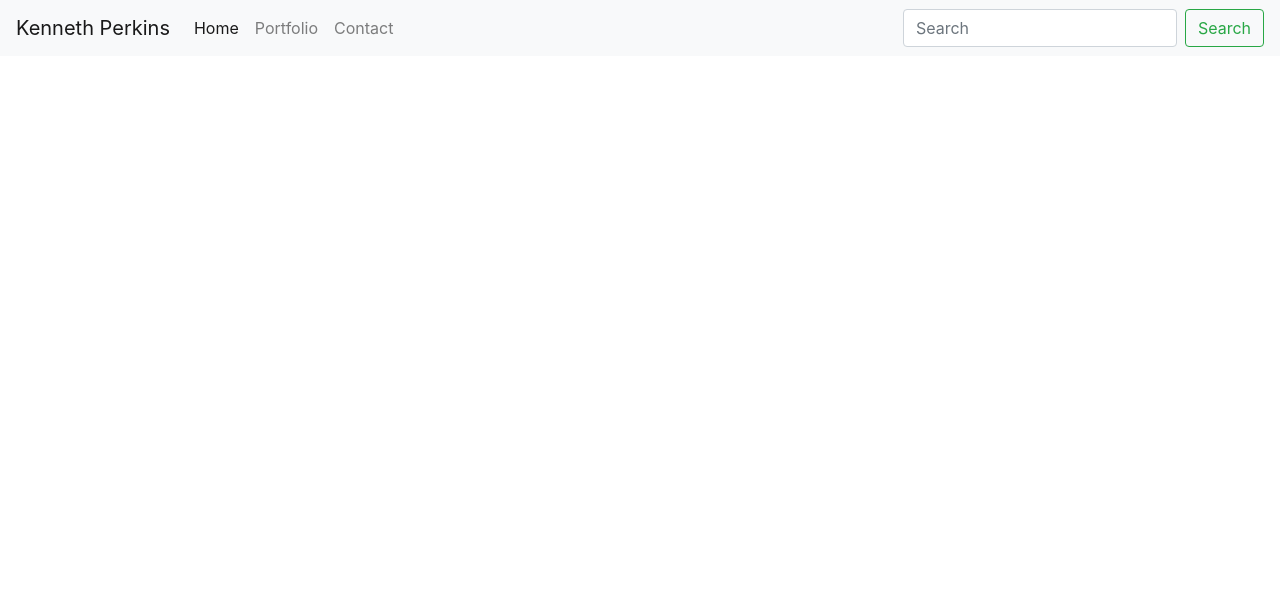
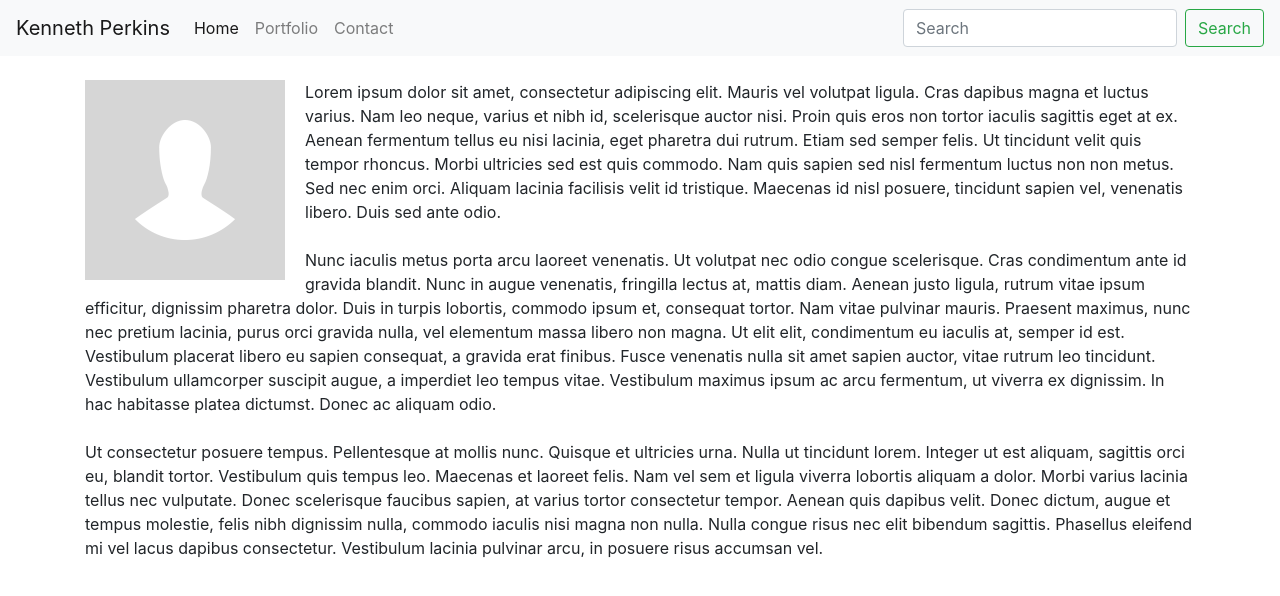
Before and after one commit to Ennykay7/Bootstrap-Portfolio, a plain HTML site: page index.html in a window 1280 px wide. Drawn offline with nearby package versions, Linux system fonts and the light colour scheme.

Commit message:
filled about pg

```diff
--- a/assets/style.css
+++ b/assets/style.css
@@ -0,0 +1,3 @@
+.float-left{
+    margin-right: 20px;
+}
--- a/index.html
+++ b/index.html
@@ -8,6 +8,7 @@
     <title>About Me</title>
     <link rel="stylesheet" href="https://stackpath.bootstrapcdn.com/bootstrap/4.1.3/css/bootstrap.min.css" integrity="sha384-MCw98/SFnGE8fJT3GXwEOngsV7Zt27NXFoaoApmYm81iuXoPkFOJwJ8ERdknLPMO"
         crossorigin="anonymous">
+        <link rel="stylesheet" href="assets/style.css">
 </head>
 
 <body>
@@ -52,7 +53,38 @@
         </div>
     </nav>
 
-
+    <div class="container">
+        <br>
+        <div class="row">
+            <div class="col-lg-12">
+                <img class="float-left" src="assets/images/avatar-200x200.png" alt="profile pic">
+                <p>
+                    Lorem ipsum dolor sit amet, consectetur adipiscing elit. Mauris vel volutpat ligula. Cras dapibus magna et luctus varius.
+                    Nam leo neque, varius et nibh id, scelerisque auctor nisi. Proin quis eros non tortor iaculis sagittis
+                    eget at ex. Aenean fermentum tellus eu nisi lacinia, eget pharetra dui rutrum. Etiam sed semper felis.
+                    Ut tincidunt velit quis tempor rhoncus. Morbi ultricies sed est quis commodo. Nam quis sapien sed nisl
+                    fermentum luctus non non metus. Sed nec enim orci. Aliquam lacinia facilisis velit id tristique. Maecenas
+                    id nisl posuere, tincidunt sapien vel, venenatis libero. Duis sed ante odio.
+                    <br><br> Nunc iaculis metus porta arcu laoreet venenatis. Ut volutpat nec odio congue scelerisque. Cras condimentum
+                    ante id gravida blandit. Nunc in augue venenatis, fringilla lectus at, mattis diam. Aenean justo ligula,
+                    rutrum vitae ipsum efficitur, dignissim pharetra dolor. Duis in turpis lobortis, commodo ipsum et, consequat
+                    tortor. Nam vitae pulvinar mauris. Praesent maximus, nunc nec pretium lacinia, purus orci gravida nulla,
+                    vel elementum massa libero non magna. Ut elit elit, condimentum eu iaculis at, semper id est. Vestibulum
+                    placerat libero eu sapien consequat, a gravida erat finibus. Fusce venenatis nulla sit amet sapien auctor,
+                    vitae rutrum leo tincidunt. Vestibulum ullamcorper suscipit augue, a imperdiet leo tempus vitae. Vestibulum
+                    maximus ipsum ac arcu fermentum, ut viverra ex dignissim. In hac habitasse platea dictumst. Donec ac
+                    aliquam odio.
+                    <br><br> Ut consectetur posuere tempus. Pellentesque at mollis nunc. Quisque et ultricies urna. Nulla ut tincidunt
+                    lorem. Integer ut est aliquam, sagittis orci eu, blandit tortor. Vestibulum quis tempus leo. Maecenas
+                    et laoreet felis. Nam vel sem et ligula viverra lobortis aliquam a dolor. Morbi varius lacinia tellus
+                    nec vulputate. Donec scelerisque faucibus sapien, at varius tortor consectetur tempor. Aenean quis dapibus
+                    velit. Donec dictum, augue et tempus molestie, felis nibh dignissim nulla, commodo iaculis nisi magna
+                    non nulla. Nulla congue risus nec elit bibendum sagittis. Phasellus eleifend mi vel lacus dapibus consectetur.
+                    Vestibulum lacinia pulvinar arcu, in posuere risus accumsan vel.
+                </p>
+            </div>
+        </div>
+    </div>
 
     <script src="https://code.jquery.com/jquery-3.3.1.slim.min.js" integrity="sha384-q8i/X+965DzO0rT7abK41JStQIAqVgRVzpbzo5smXKp4YfRvH+8abtTE1Pi6jizo"
         crossorigin="anonymous"></script>
```
Also changed, not shown: portfolio.html (+6 -6 lines), assets/images/avatar-200x200.png (added).
